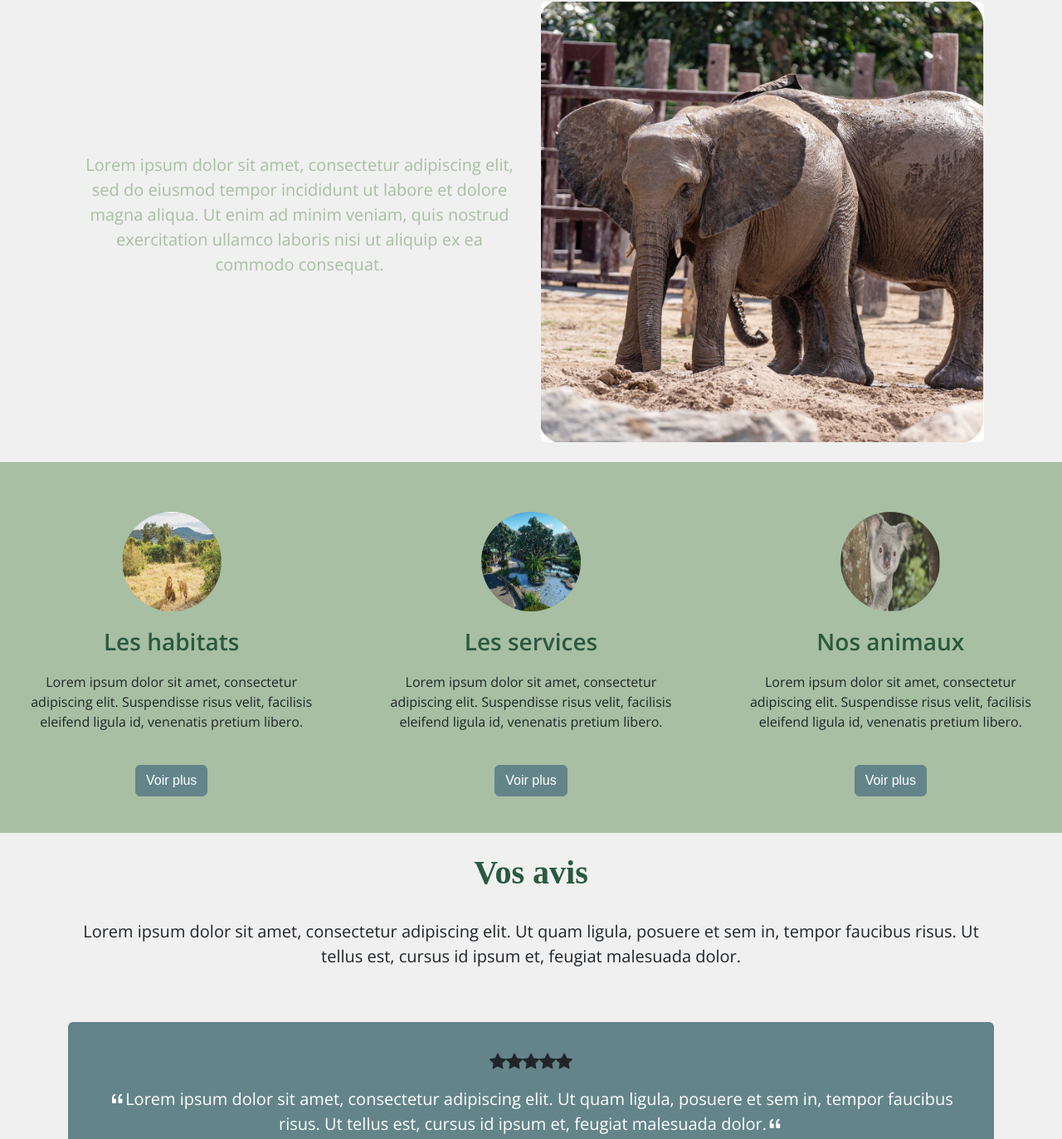
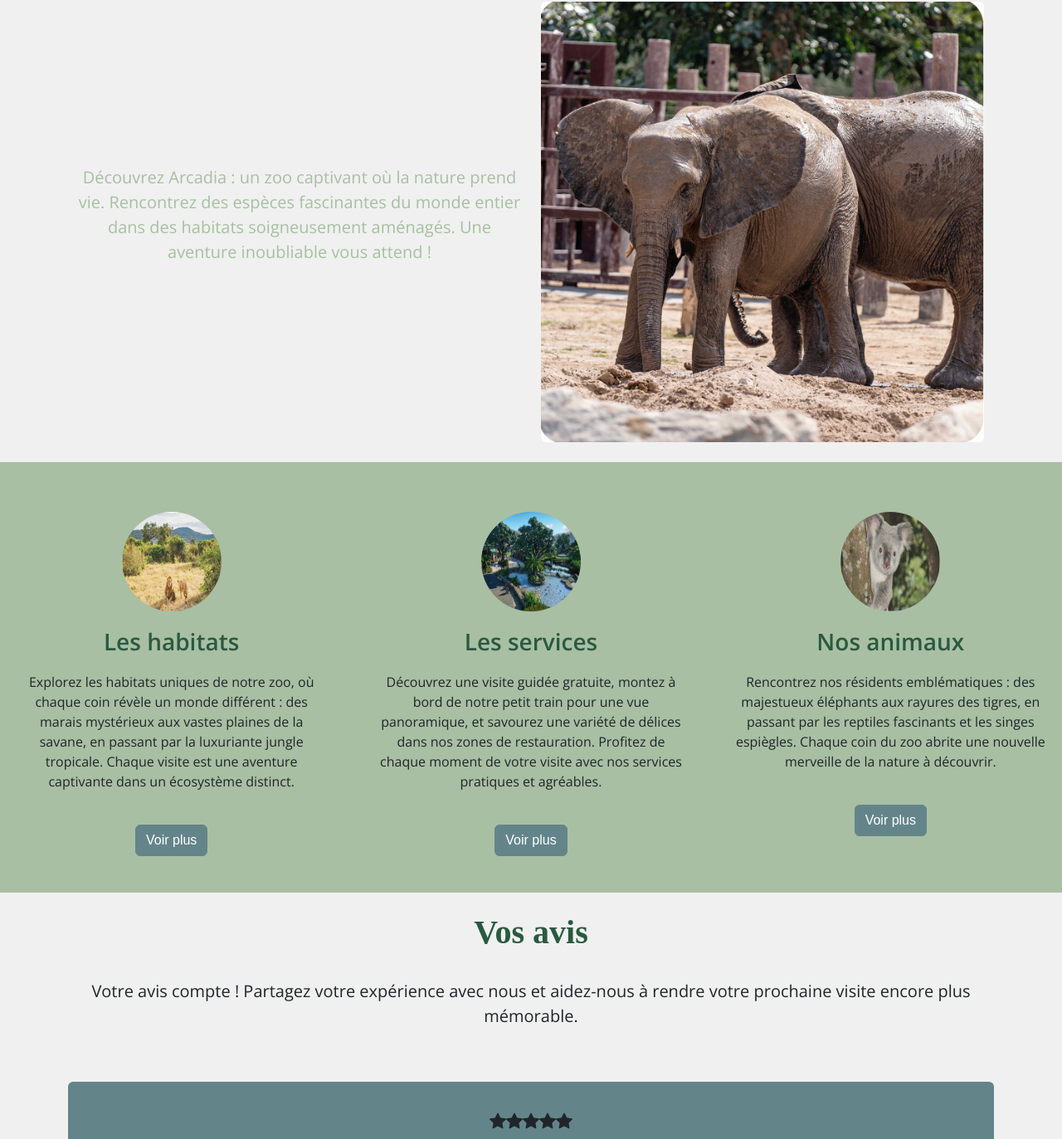
Before and after one commit to chloe2841/Zooarcadia, a website with bundled scripts: page index.html in a window 1280 px wide. Shown: the part 446-1819 px from the top of the page at 83% size. Built offline with nearby package versions, Linux system fonts and the light colour scheme; a web font is replaced by a local one.

Commit message:
Ajout texte ( habitat, service, accueil, animaux)

```diff
--- a/index.html
+++ b/index.html
@@ -54,7 +54,7 @@
                 </p>
             </div>
             <div class="col-6 col-lg-4">
-                <p class="text-white">test</p>
+                <p class="text-white">Nos réseaux</p>
             </div>
         </div>
     </footer>
--- a/pages/home.html
+++ b/pages/home.html
@@ -12,7 +12,7 @@
             <div class="row row-cols-1 row-cols-lg-2 align-items-center">
                 <div class="col">
                     <p class="text-justify text-success">
-                        Lorem ipsum dolor sit amet, consectetur adipiscing elit, sed do eiusmod tempor incididunt ut labore et dolore magna aliqua. Ut enim ad minim veniam, quis nostrud exercitation ullamco laboris nisi ut aliquip ex ea commodo consequat.
+                        Découvrez Arcadia : un zoo captivant où la nature prend vie. Rencontrez des espèces fascinantes du monde entier dans des habitats soigneusement aménagés. Une aventure inoubliable vous attend !
                     </p>
                 </div>
                 <div class="col">
@@ -27,7 +27,7 @@
         <img src="/images/LION.png" alt="Lion"/>
     </div>
         <h2 class="text-primary">Les habitats</h2>
-        <p>Lorem ipsum dolor sit amet, consectetur adipiscing elit. Suspendisse risus velit, facilisis eleifend ligula id, venenatis pretium libero.</p>
+        <p>Explorez les habitats uniques de notre zoo, où chaque coin révèle un monde différent : des marais mystérieux aux vastes plaines de la savane, en passant par la luxuriante jungle tropicale. Chaque visite est une aventure captivante dans un écosystème distinct.</p>
         <div class="d-flex justify-content-center mb-4">
             <a class="btn btn-secondary text-center text-white mt-4" href="/habitat">Voir plus</a>
         </div>
@@ -37,7 +37,7 @@
         <img src="/images/generalezoo.jpeg" alt="restaurant zoo"/>
         </div>
         <h2 class="text-primary">Les services</h2>
-        <p>Lorem ipsum dolor sit amet, consectetur adipiscing elit. Suspendisse risus velit, facilisis eleifend ligula id, venenatis pretium libero.</p>
+        <p>Découvrez une visite guidée gratuite, montez à bord de notre petit train pour une vue panoramique, et savourez une variété de délices dans nos zones de restauration. Profitez de chaque moment de votre visite avec nos services pratiques et agréables.</p>
         <div class="d-flex justify-content-center">
             <a class="btn btn-secondary text-center text-white mt-4" href="/service">Voir plus</a>
         </div>
@@ -47,7 +47,8 @@
         <img src="/images/KOALA.png" alt="koala"/>
     </div>
         <h2 class="text-primary">Nos animaux</h2>
-        <p>Lorem ipsum dolor sit amet, consectetur adipiscing elit. Suspendisse risus velit, facilisis eleifend ligula id, venenatis pretium libero.</p>
+        <p>
+            Rencontrez nos résidents emblématiques : des majestueux éléphants aux rayures des tigres, en passant par les reptiles fascinants et les singes espiègles. Chaque coin du zoo abrite une nouvelle merveille de la nature à découvrir.</p>
         <div class="d-flex justify-content-center">
             <a class="btn btn-secondary text-center text-white mt-4" href="#">Voir plus</a>
         </div>
@@ -56,7 +57,7 @@
     <article>
         <div class="container p-4">
             <h2 class="text-center text-primary">Vos avis</h2>
-            <p class="text-center text-dark pt-4">Lorem ipsum dolor sit amet, consectetur adipiscing elit. Ut quam ligula, posuere et sem in, tempor faucibus risus. Ut tellus est, cursus id ipsum et, feugiat malesuada dolor.</p>
+            <p class="text-center text-dark pt-4">Votre avis compte ! Partagez votre expérience avec nous et aidez-nous à rendre votre prochaine visite encore plus mémorable.</p>
             <div>
                 <div class="row justify-content-center">
                 <div class="col p-4 mt-5 bg-secondary rounded">
```
Also changed, not shown: pages/habitat.html (+3 -3 lines), pages/service.html (+4 -3 lines).
